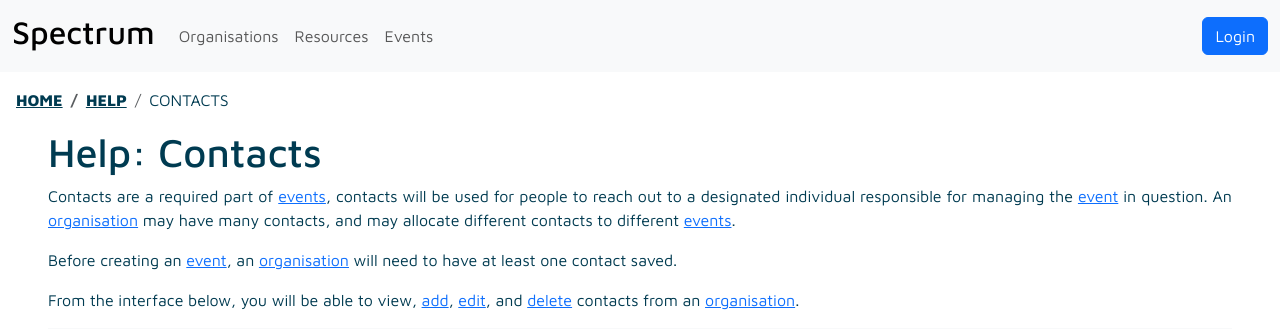
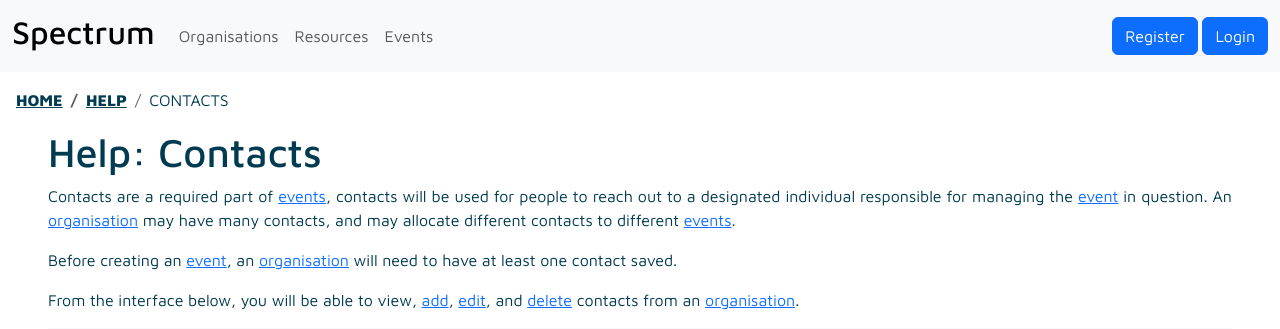
Before and after one commit to nmunro/spectrum, a Django app: page /help/contacts/ in a window 1280 px wide. Shown: the top 329 px of the page. Run offline with Django 4.2, Linux system fonts and the light colour scheme; parts of the project's set-up code (start-up, migrations or seed data) failed here and were passed over; some libraries are stand-ins or nearby versions.

Commit message:
#45 Added register link

```diff
--- a/spectrum/templates/base.html
+++ b/spectrum/templates/base.html
@@ -49,6 +49,8 @@
               &nbsp;
               <a href="{% url 'logout' %}" class="btn btn-primary" role="button">Logout</a>
             {% else %}
+              <a href="{% url 'info:register' %}" class="btn btn-primary" role="button">Register</a>
+              &nbsp;
               <a href="{% url 'login' %}" class="btn btn-primary" role="button">Login</a>
             {% endif %}
           </div>
```
